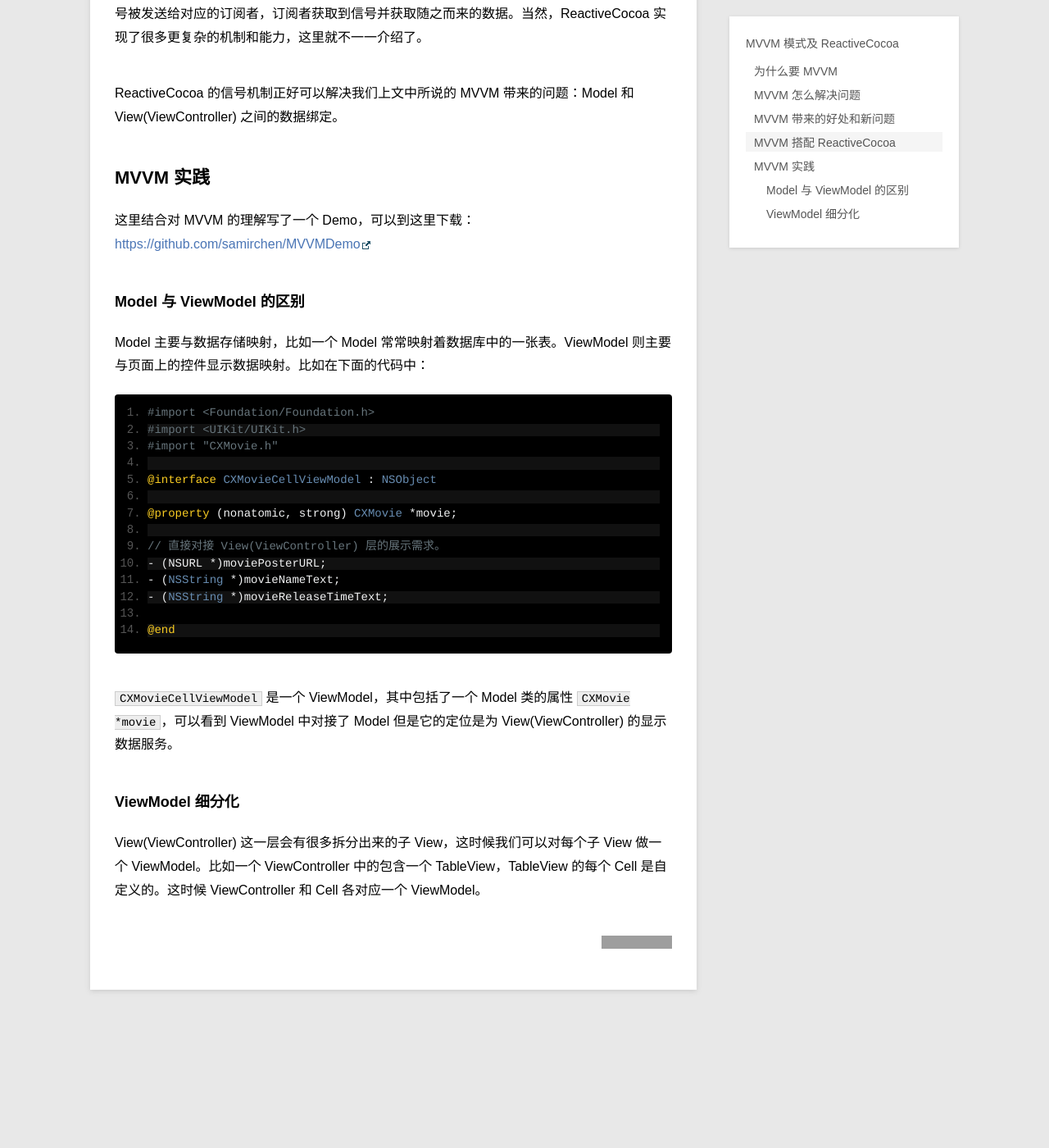
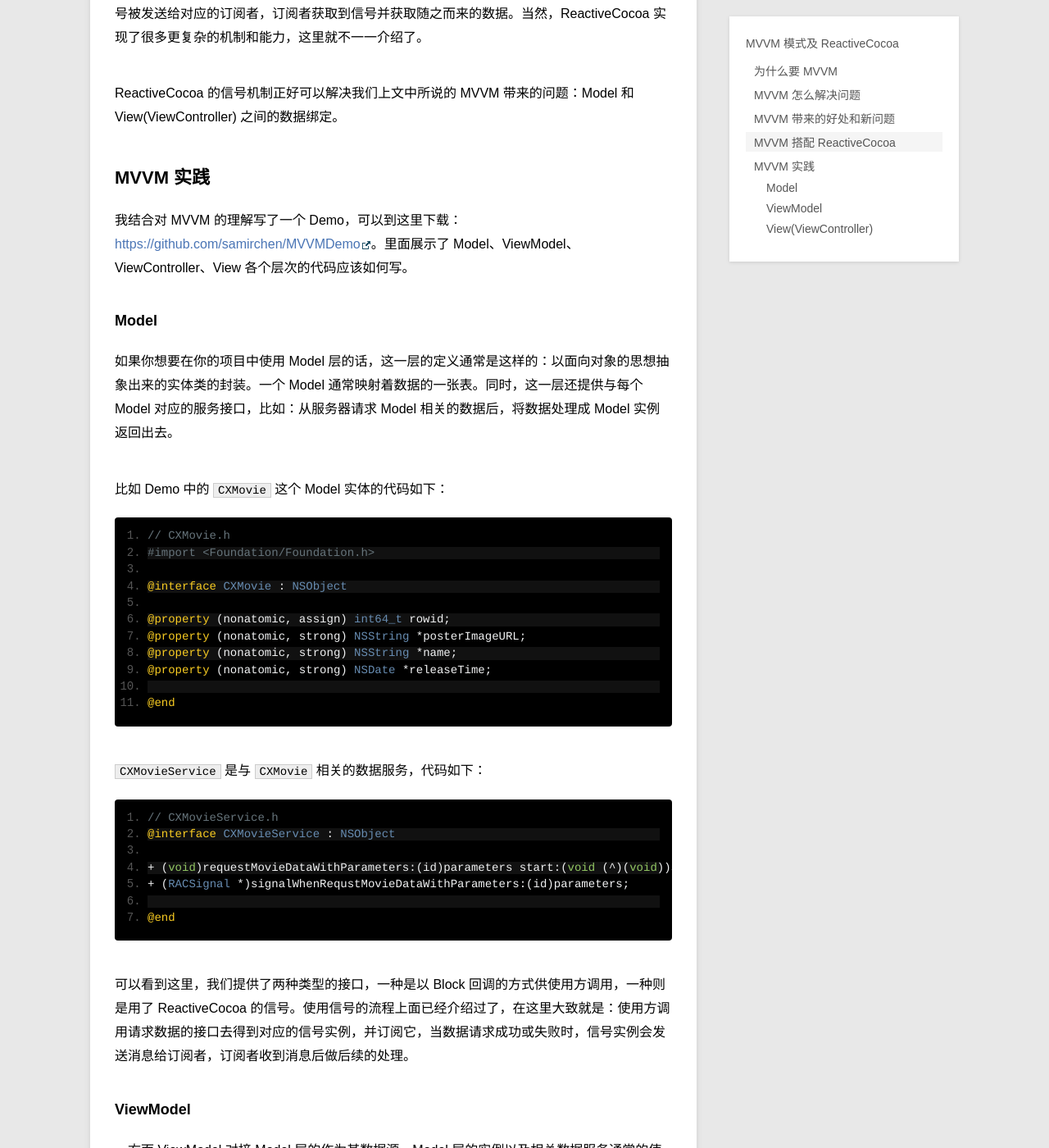
Before and after one commit to samirchen/samirchen.github.io, a Jekyll site: the page built from _posts/blog/2015-09-25-mvvm-and-reactivecocoa.md, in a window 1280 px wide and 1400 px high, scrolled down 1697 px. Shown: the whole window at 82% size. Built offline with Jekyll 4.4.1, drawn with Linux system fonts in a browser that asks for light colours; Markdown is read by kramdown in place of the engine named in the settings; comment, search, counter and statistics services are not loaded; before the commit the page ends 2984 px from its top, so only the background shows below that; some of the changed text lies outside the part shown; grey boxes are pictures that could not be loaded.

Commit message:
Update blog.

```diff
--- a/_posts/blog/2015-09-25-mvvm-and-reactivecocoa.md
+++ b/_posts/blog/2015-09-25-mvvm-and-reactivecocoa.md
@@ -52,33 +52,86 @@ ReactiveCocoa 的信号机制正好可以解决我们上文中所说的 MVVM 带
 
 ## MVVM 实践
 
-这里结合对 MVVM 的理解写了一个 Demo，可以到这里下载：[https://github.com/samirchen/MVVMDemo][4]
+我结合对 MVVM 的理解写了一个 Demo，可以到这里下载：[https://github.com/samirchen/MVVMDemo][4]。里面展示了 Model、ViewModel、ViewController、View 各个层次的代码应该如何写。
 
-### Model 与 ViewModel 的区别
+### Model
 
-Model 主要与数据存储映射，比如一个 Model 常常映射着数据库中的一张表。ViewModel 则主要与页面上的控件显示数据映射。比如在下面的代码中：
+如果你想要在你的项目中使用 Model 层的话，这一层的定义通常是这样的：以面向对象的思想抽象出来的实体类的封装。一个 Model 通常映射着数据的一张表。同时，这一层还提供与每个 Model 对应的服务接口，比如：从服务器请求 Model 相关的数据后，将数据处理成 Model 实例返回出去。
 
+比如 Demo 中的 `CXMovie` 这个 Model 实体的代码如下：
+
+	// CXMovie.h
+	#import <Foundation/Foundation.h>
+
+	@interface CXMovie : NSObject
+
+	@property (nonatomic, assign) int64_t rowid;
+	@property (nonatomic, strong) NSString *posterImageURL;
+	@property (nonatomic, strong) NSString *name;
+	@property (nonatomic, strong) NSDate *releaseTime;
+
+	@end
+
+`CXMovieService` 是与 `CXMovie` 相关的数据服务，代码如下：
+
+	// CXMovieService.h
+	@interface CXMovieService : NSObject
+
+	+ (void)requestMovieDataWithParameters:(id)parameters start:(void (^)(void))start success:(void (^)(NSArray *movieList, NSString *successMessage))success failure:(void (^)(NSError *error, NSString *failureMessage))failure;
+	+ (RACSignal *)signalWhenRequstMovieDataWithParameters:(id)parameters;
+
+	@end
+
+可以看到这里，我们提供了两种类型的接口，一种是以 Block 回调的方式供使用方调用，一种则是用了 ReactiveCocoa 的信号。使用信号的流程上面已经介绍过了，在这里大致就是：使用方调用请求数据的接口去得到对应的信号实例，并订阅它，当数据请求成功或失败时，信号实例会发送消息给订阅者，订阅者收到消息后做后续的处理。
+
+
+### ViewModel
+
+一方面 ViewModel 对接 Model 层的作为其数据源，Model 层的实例以及相关数据服务通常的使用方都是 ViewModel；另一方面 ViewModel 提供展示数据的接口来满足 View 或 ViewController 展示数据的需要。
+
+
+比如 Demo 中的 CXMovieCellViewModel 的代码如下：
+
+	// CXMovieCellViewModel.h
 	#import <Foundation/Foundation.h>
 	#import <UIKit/UIKit.h>
 	#import "CXMovie.h"
 
 	@interface CXMovieCellViewModel : NSObject
 
+	// 对接 Model 层的数据源。
 	@property (nonatomic, strong) CXMovie *movie;
 
-	// 直接对接 View(ViewController) 层的展示需求。
+	// 对接 View(ViewController) 层的数据接口，满足展示需求。
 	- (NSURL *)moviePosterURL;
 	- (NSString *)movieNameText;
 	- (NSString *)movieReleaseTimeText;
 
 	@end
 
-`CXMovieCellViewModel` 是一个 ViewModel，其中包括了一个 Model 类的属性 `CXMovie *movie`，可以看到 ViewModel 中对接了 Model 但是它的定位是为 View(ViewController) 的显示数据服务。
+`CXMovieCellViewModel` 是一个 ViewModel，其中包含了一个 Model 类的属性 `CXMovie *movie`，这个其实就是它的数据源，`CXMovieCellViewModel` 基于 `movie` 这个数据源的数据进行一些处理后，再以 `- (NSString *)movieNameText;` 等接口的方式提供给 View(ViewController) 层使用。
 
 
-### ViewModel 细分化
+### View(ViewController)
 
-View(ViewController) 这一层会有很多拆分出来的子 View，这时候我们可以对每个子 View 做一个 ViewModel。比如一个 ViewController 中的包含一个 TableView，TableView 的每个 Cell 是自定义的。这时候 ViewController 和 Cell 各对应一个 ViewModel。
+View(ViewController) 只做展示页面的事情，所有数据处理逻辑都交给 ViewModel 了，在 View(ViewController) 中则根据展示需要向 ViewModel 要数据即可。
+
+比如：
+
+	- (NSInteger)tableView:(UITableView *)tableView numberOfRowsInSection:(NSInteger)section {
+	    return [self.viewModel movieCellCount];
+	}
+
+	- (UITableViewCell *)tableView:(UITableView *)tableView cellForRowAtIndexPath:(NSIndexPath *)indexPath {
+	    CXMovieTableViewCell *cell = [tableView dequeueReusableCellWithIdentifier:CXMovieCellIdentifier forIndexPath:indexPath];
+
+	    CXMovieCellViewModel *cellViewModel = [self.viewModel movieCellViewModelAtIndexPath:indexPath];
+	    cell.viewModel = cellViewModel;
+
+	    return cell;
+	}
+
+通常在一个 ViewController 里使用的一些模块化的 View 可以拆出来单独封装，这时候我们在 ViewModel 层可以对每个子 View 做一个对应的 ViewModel。比如一个 ViewController 中的包含一个 TableView，TableView 的每个 Cell 是自定义的。这时候 ViewController 和 Cell 各对应一个 ViewModel。在我们的 Demo 中我们就有体现这一点，具体的代码请去下载查阅。
 
 
 
```
